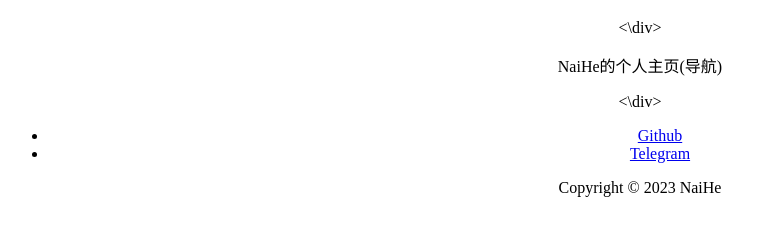
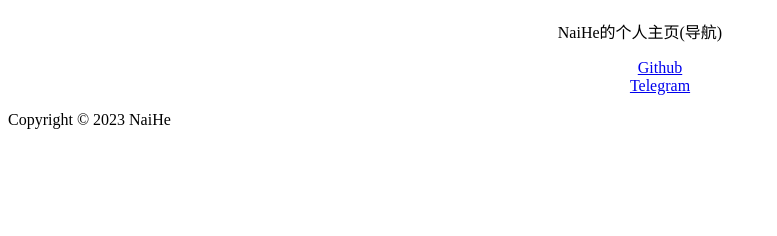
Before and after one commit to NaiHeeeee/NaiHeeeee.github.io, a plain HTML site: page index.html in a window 1280 px wide. Shown: the part 98-334 px from the top of the page, without its empty margins (0-777 px from the left). Drawn offline with Linux system fonts and the light colour scheme.

Commit message:
Update index.html

```diff
--- a/index.html
+++ b/index.html
@@ -1,97 +1,44 @@
 <!DOCTYPE html>
-
 <html>
-
     <head>
-
         <html lang="zh-cmn-Hans">
-
         <meta charset="utf-8">
-
         <meta name="renderer" content="webkit" />
-
         <meta http-equiv="X-UA-Compatible" content="IE=edge,chrome=1" />
-
         <meta name="force-rendering" content="webkit" />
-
         <meta name="viewport" content="width=device-width, initial-scale=1">
-
         <meta name="description" content="NaiHe主页">
-
         <meta name="keywords" content="NaiHe,NaiHe主页,NaiHe个人主页,naihe,naihe主页,naihe个人主页,naihe.live,www.naihe.live">
-
         <meta name="author" content="NaiHe">
-
-        <title>NaiHe主页</title>
-
+        <title>NaiHe的主页</title>
     </head>
-
     <body>
-
-        <div style="text-align: center;">
-
-            <h1>
-
+            <h1 style="text-align: center;">
                 <br/>NaiHe
-
             </h1>
-
-        <\div>
-
-
-
-        <div style="text-align: center;">
-
-            <p>
-
+            <p style="text-align: center;">
                 NaiHe的个人主页(导航)
-
             </p>
-
-        <\div>
-
-
-
-        <div style="text-align: center;">
-
+        <div>
             <nav>
-
-                <ul>
-
-                    <li>
-
+                <ul style="list-style: none;">
+                    <li style="text-align: center;">
                         <a href="https://github.com/NaiHeeeee/" title="Github" target="_blank">
-
                             <span>Github</span>
-
                         </a>
-
                     </li>
-
-                    <li>
-
+                    <li style="text-align: center;">
                         <a href="https://t.me/naihe666" title="Telegram" target="_blank">
-
                             <span>Telegram</span>
-
                         </a>
-
                     </li>
-
                 </ul>
             </nav>
         </div>
-
-        <div style="text-align: center;">
-
-            <copyright>
-
+        <div>
+            <copyright style="text-align: center;">
                 Copyright © 2023 NaiHe
-
             </copyright>
-
         </div>
-
     </body>
-
 </html>
```
